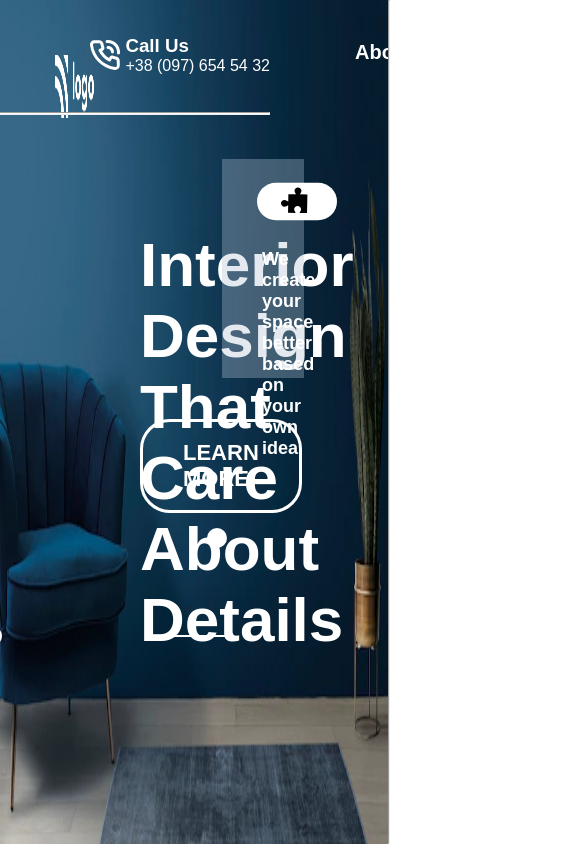
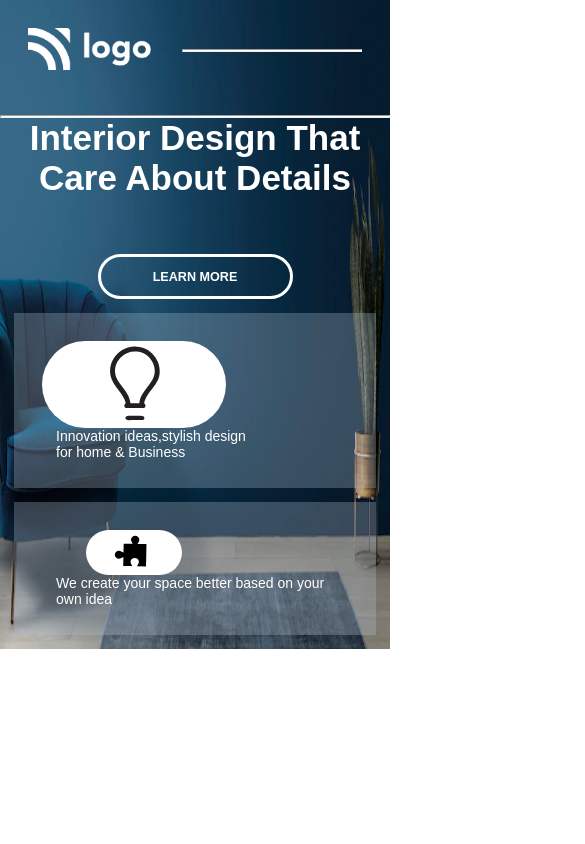
Before and after one commit to technowasim3/10-Interior-Design-Landing-Page, a plain HTML site: page index.html in a window 390 px wide. Shown: the top 844 px of the page, 585 px wide, since content can reach past the window. Drawn offline with Linux system fonts and the light colour scheme.

Commit message:
Responsive Design Implemented

```diff
--- a/css/style.css
+++ b/css/style.css
@@ -2,232 +2,371 @@
     margin: 0;
     padding: 0;
     box-sizing: border-box;
+
 }
 
-body {
-  font-family: "Poppins", sans-serif;
+html{
+    font-size: 16px;
+}
+body{
+    font-family: 'Poppins', sans-serif;
+}
+.container {
+    background: url("../images/retro-living-room-interior-design_53876-145503.webp") no-repeat;
+    background-position: cover;
+    height: 100vh;
+    background-size: 100% 100%;
+
 }
 
-.container {
-  background: url(../images/retro-living-room-interior-design_53876-145503.webp)
-    no-repeat;
-  background-position: cover;
-  background-size: 100% 100%;
-  height: 100vh;
-}
+/* --------------------------------Navigation Section------------------------- */
 
-/* ----------------------------------- Navigation Section --------------------------------*/
 
 nav {
-  width: 100vw;
-  height: 20vh;
-  /* border: 2px solid red; */
-}
-
-.logo {
-  position: absolute;
-  top: 55px;
-  left: 55px;
-  cursor: pointer;
+    display: flex;
+    justify-content: space-between;
+    align-items: center;
+    /* border: 3px solid red; */
+    padding: 2em 2em 3em 2em;
 }
 
 .logo img {
-  width: 10vw;
-  height: 7.5vh;
+    width: 80%;
 }
+
 .list-container {
    display: flex;
-  /* border: 3px solid red; */
+   flex-direction: column;
+     width: 85%;
+     /* border: 2px solid red; */
+     align-items: center;
+
 }
+
+.list-box{
+    display: flex;
+    align-items: center;
+    justify-content: center;
+    gap: 2.5em;
+    /* border: 2px solid greenyellow; */
+    padding-bottom: 1em;
+}
+
+hr{
+    height: 3px;
+    background-color: white;
+    min-width:750px;
+}
+
 .list ul {
     display: flex;
     justify-content: space-between;
-  margin-left: 300px;
-  width: 700px;
-  margin-top: 36px;
-  padding: 5px;
-  /* border: 3px solid blue; */
-}
-.list-item {
-  list-style: none;
-  color: #ffffff;
-  margin-left: 50px;
-  font-weight: bold;
-  font-size: 20px;
-  /* border: 3px solid red; */
+    /* border: 2px solid orange; */
+    gap: 2em;
 }
 
-.list-item:hover {
+.list-item {
+    color: #ffff;
+    list-style: none;
+    font-size: 1.2rem;
+    font-weight: bold;
+}
+
+.list-item:hover{
     cursor: pointer;
-  color: #000;
+    color: black;
 }
 .contact {
-  width: 400px;
-  height: 109px;
-  margin-left: 50px;
+    /* border: 3px solid yellow; */
+    display: flex;
+    gap: 1em;
+
 }
+
 .contact img {
     filter: invert();
-  position: absolute;
-  height: 30px;
-  top: 40px;
-  right: 270px;
-  cursor: pointer;
+    /* border: 2px solid red; */
 }
-.contact-content {
-  position: absolute;
-  top: 35px;
-  right: 120px;
-  color: #ffffff;
-}
-.contact-content:hover {
-  cursor: pointer;
-  color: rgb(51, 8, 244);
+.contact-content{
+    color: #ffff;
+
 }
 
-hr {
-  background-color: #ffffff;
-  width: 70vw;
-  height: 0.4vh;
-  position: absolute;
-  top: 112px;
-  right: 120px;
+@media (max-width:1000px) {
+    html{
+        font-size: 14px;
+    }
+    .contact{
+        display: none;
+    }
+    .list-container{
+        align-items: flex-end;
+    }
+    hr{
+        min-width: 450px;
+    }
 }
 
-hr.new1 {
-  background-color: #ffffff;
-  width: 0.4vw;
-  height: 100vh;
-  position: absolute;
-  top: 0px;
-  right: 0px;
+@media (max-width:700px) {
+    .list ul{
+        display: none;
+    }
+    .contact{
+        display: flex;
+    }
+    hr{
+        min-width: 180px;
+    }
+}
+@media (max-width:450px) {
+    .list-container{
+        display: none;
+    }
 }
 
-/*------------------------------------- Hero Section------------------------------  */
+/* -------------------------------------Hero Section---------------------------- */
 
-.hero {
-  width: 100vw;
-  height: 80vh;
-  /* border: 1px solid red; */
+.hero{
+    display: block;
+    width: 100%;
+    height: 70vh;
+    display: flex;
+    /* border: 3px solid pink; */
+    justify-content: center;
 }
 
-.hero::before {
-  content: "";
-  background-color: rgb(255, 255, 255);
-  width: 20px;
-  height: 20px;
-  border-radius: 50%;
-  position: absolute;
-  right: 163px;
-  bottom: 296px;
+.content{
+    width: 50%;
+    color: #ffff;
+    /* border: 2px solid yellow; */
+    display:flex;
+    flex-direction: column;
+    gap: 4em;
+    justify-content: center;
+    padding: 4em;
+
 }
-.hero::after {
-  content: "";
-  background-color: rgb(255 255 255);
-  width: 20px;
-  height: 20px;
-  border-radius: 50%;
-  position: absolute;
-  right: 388px;
-  bottom: 198px;
+
+.content h1{
+    font-weight: bolder;
+    font-size: 3rem;
 }
-.content {
-  width: 50vw;
-  height: 60vh;
-  position: absolute;
-  color: #ffffff;
-  margin-left: 100px;
-  /* border: 1px solid red; */
-}
-.content h1 {
-  font-weight: bolder;
-  font-size: 62px;
-  padding-top: 60px;
-  padding-left: 40px;
-}
-.btn {
+.btn{
     border-radius: 30px;
-  padding: 18px 40px;
-  font-size: 22px;
-  position: absolute;
-  top: 250px;
-  left: 40px;
+    font-size: 1.5rem;
     border: none;
     color: #ffffff;
     background-color: transparent;
-  border: 3px solid #ffffff;
+    border: 3px solid #ffff;
     font-weight: bold;
+    width: 45%;
+    padding: 0.8em 0em;
 }
 
-.btn:hover {
-  color: #1f1f1f;
-  background-color: #ffffff;
+.btn:hover{
+    color: black;
+    background-color:  white;
 }
 
-.card:first-child {
-  background-color: rgb(174 193 208 / 35%);
-  width: 21vw;
-  height: 26vh;
-  margin-top: 50px;
-  position: absolute;
-  /* border: 1px solid red; */
-  right: 466px;
-  bottom: 90px;
-  z-index: 2;
-}
-.card:last-child {
-  background-color: rgb(174 193 208 / 35%);
-  width: 21vw;
-  height: 26vh;
-  margin-top: 50px;
-  position: absolute;
-  right: 86px;
-  top: 109px;
-  z-index: 2;
+
+.cards-container{
+    /* border: 2px solid black; */
+    display: flex;
+    flex-direction: row;
+    justify-content: space-between;
+    width: 60%;
 }
 
-.card::after {
-  content: "";
-  background-color: rgb(255, 255, 255);
-  width: 60px;
-  height: 2px;
-}
-.card:first-child::after {
-  position: absolute;
-  left: 323px;
-  bottom: 117px;
+.cards1{
+    display: flex;
+    /* border: 2px solid red; */
+    flex-direction: row;
+    width: 50%;
+    height: 50%;
+    justify-content: flex-start;
+    align-self: flex-end;
 }
 
-.card:last-child::after {
-  position: absolute;
-  content: "";
-  background-color: rgb(255, 255, 255);
-  width: 60px;
-  height: 2px;
-  left: 205px;
-  bottom: -31px;
-  transform: rotate(90deg);
+/* .cards2{
+    display: flex;
+    flex-direction: column;
+    border: 2px solid green;
+} */
+
+.card1{
+    display: flex;
+    flex-direction: column;
+    background-color: rgb(174 193 208 / 30%);
+    width: 70%;
+    padding: 1em;
 }
 
-.bulb-image {
-  position: absolute;
-  left: 35px;
-  top: 15px;
-  width: 80px;
-  height: 55px;
+.card p{
+    color: white;
+    padding-left: 1em;
 }
-.puzzle-image {
-  position: absolute;
-  left: 35px;
-  top: 15px;
-  width: 80px;
-  height: 55px;
+
+.design1{
+    display: flex;
+    flex-direction: row-reverse;
+    /* border: 2px solid violet; */
+    width: 30%;
+    align-items: center;
+    justify-content:flex-end;
 }
-.card p {
-  color: #ffffff;
-  margin-top: 90px;
-  font-size: 18px;
-  margin-left: 40px;
-  margin-right: 40px;
+
+.circle1{
+    border-radius: 50%;
+    width: 25px;
+    height: 25px;
+    background: white;
+}
+
+.line1{
+    background: white;
+    height: 2px;
+    width: 50%;
+}
+
+
+
+.cards2{
+    display: flex;
+    /* border: 2px solid orange; */
+    flex-direction: column;
+    align-self: flex-end;
+    justify-self: flex-start;
+    height: 100%;
+}
+
+.card2{
+    display: flex;
+    flex-direction: column;
+    background-color: rgb(174 193 208 / 30%);
+    padding: 1em;
+    margin-right: 4em;
+}
+
+.design2{
+    display: flex;
+    flex-direction: column-reverse;
+    /* border: 2px solid violet; */
+    height: 15vh;
+    align-items: center;
+    justify-content: flex-end;
+}
+
+.circle2{
+    border-radius: 50%;
+    width: 25px;
+    height: 25px;
+    background: white;
+}
+
+.line2{
+    background: white;
+    height: 80%;
+    width: 2px;
+}
+
+
+@media (max-width:1200px){
+
+    .container{
+        height: unset;
+    }
+    .content h1{
         font-weight: bold;
+        font-size: 2.5rem;
     }
+
+    .btn{
+        font-size: 1rem;
+        width: 50%;
+        padding: 0.8em 0em;
+    }
+}
+
+@media (max-width:1000px){
+
+    .container{
+        height: unset;
+    }
+     .cards-container{
+        all: unset;
+    }
+    .cards{
+        all: unset;
+        display: flex;
+        flex-direction: column;
+
+    }
+    .card{
+        all: unset;
+        background-color: rgb(174 193 208 / 30%);
+        display: flex;
+        flex-direction: column;
+        padding: 2em;
+        margin: 1em;
+    }
+    .card img{
+        width: 60%;
+    }
+    .card p{
+        width: 100%;
+    }
+    .design1, .design2{
+        display: none;
+    }
+
+    .content{
+        width: 50%;
+        justify-content: center;
+        align-items: center;
+        text-align: center;
+        padding: 0;
+    }
+
+    .btn{
+        font-size: 0.9rem;
+        width: 50%;
+        padding: 1em 0em;
+    }
+}
+
+
+@media (max-width:600px){
+
+    .container{
+        /* all: unset; */
+        height: unset;
+    }
+    .hero{
+        all: unset;
+        display: flex;
+        flex-direction: column;
+    }
+    .content{
+        width: 100%;
+    }
+    .cards-container{
+        all: unset;
+    }
+    .cards{
+        all: unset;
+    }
+    .card{
+        all: unset;
+        background-color: rgb(174 193 208 / 30%);
+        display: flex;
+        flex-direction: column;
+        padding: 2em;
+        margin: 1em;
+    }
+    .cards img{
+        width: 60%;
+    }
+    .cards p{
+        font-size: 1rem;
+    }
+}
```
Lines whose indentation alone changed are shown as unchanged.
